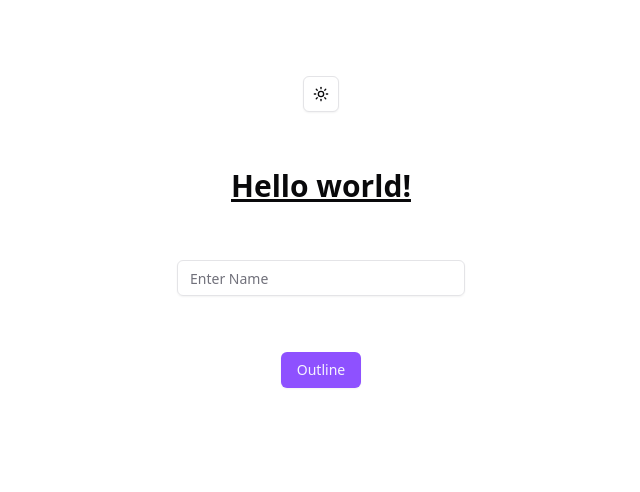
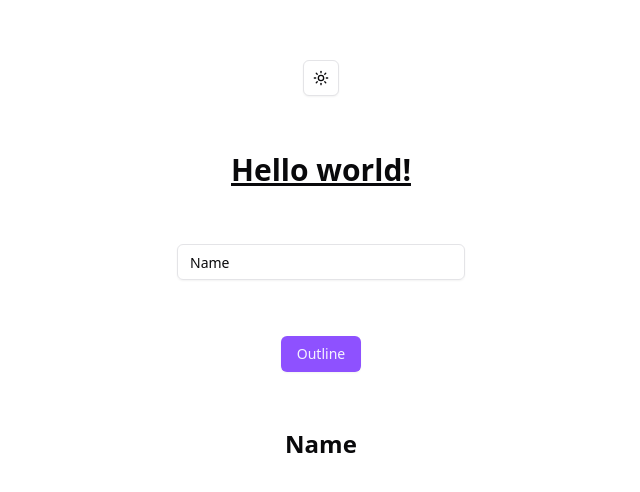
Before and after one commit to Ramesh-Bojanapu-1011/chat_bot, a Next.js app: page / in a window 1280 px wide. Shown: the part 140-632 px from the top of the page, without its empty margins (319-959 px from the left). Built offline with nearby package versions, Linux system fonts and the light colour scheme.

Commit message:
Update index.tsx

```diff
--- a/pages/index.tsx
+++ b/pages/index.tsx
@@ -10,7 +10,7 @@ const HomePage: NextPage = () => {
   const [data, setData] = React.useState({
     name: 'Enter Name',
   } as { name: string });
-  const [name, setName] = React.useState('');
+  const [name, setName] = React.useState('Name');
 
   React.useEffect(() => {
     fetch('/api/hello', {
```
